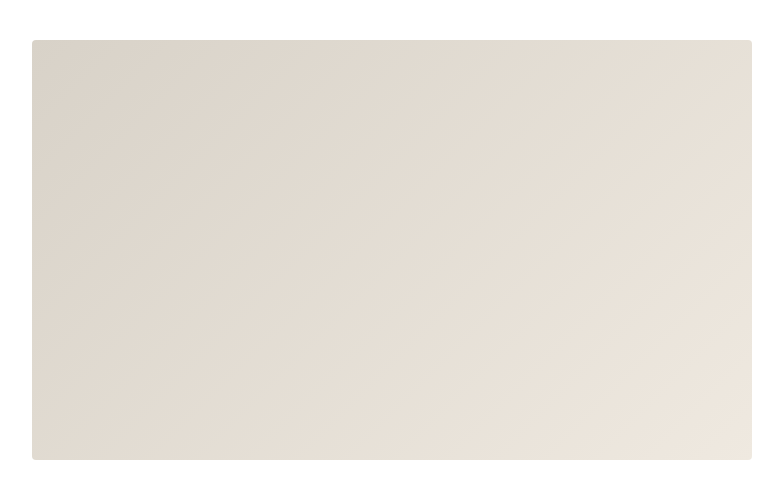
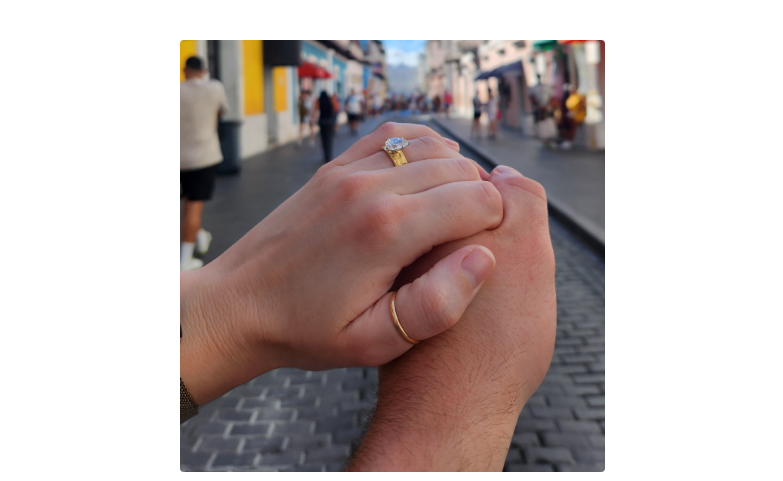
Before and after one commit to stevepopovich/allyandstevegetmarried, a website: page public/index.html in a window 1280 px wide. Shown: the top 481 px of the page, without its empty margins (248-1031 px from the left). Drawn offline with Linux system fonts and the light colour scheme.

Commit message:
Better setup

```diff
--- a/public/index.html
+++ b/public/index.html
@@ -8,7 +8,15 @@
   </head>
   <body>
     <header class="hero">
-      <div class="hero-image" role="img" aria-label="Placeholder for couple photo"></div>
+      <img
+        class="hero-image"
+        src="/ring-hands.jpg"
+        alt="Ally and Steve holding hands, with engagement and wedding rings"
+        width="2252"
+        height="2290"
+        decoding="async"
+        fetchpriority="high"
+      />
       <div class="hero-text">
         <p class="eyebrow">We are getting married</p>
         <h1>Ally &amp; Steve</h1>
--- a/public/styles.css
+++ b/public/styles.css
@@ -4,7 +4,6 @@
   --muted: #5c5651;
   --accent: #6b5b4f;
   --border: #e3ddd4;
-  --hero-placeholder: #d8d2c8;
   --max-width: 40rem;
 }
 
@@ -42,10 +41,9 @@ a:hover {
 }
 
 .hero-image {
-  width: min(100%, 720px);
-  aspect-ratio: 3 / 2;
-  max-height: 420px;
-  background: linear-gradient(135deg, var(--hero-placeholder), #efe9e0);
+  display: block;
+  width: min(100%, 425px);
+  height: auto;
   border-radius: 4px;
   margin-bottom: 1.5rem;
 }
```
Also changed, not shown: netlify/functions/rsvp.mjs (+30 -7 lines), public/ring-hands.jpg (added), 1 other file.
